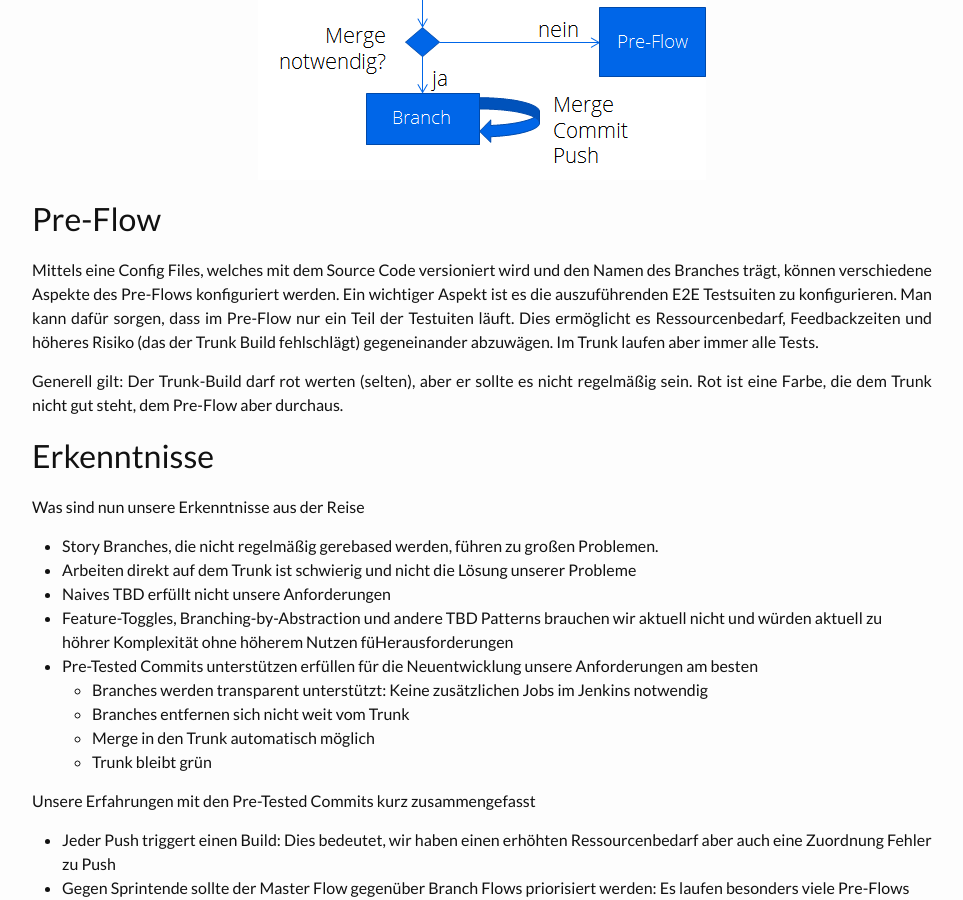
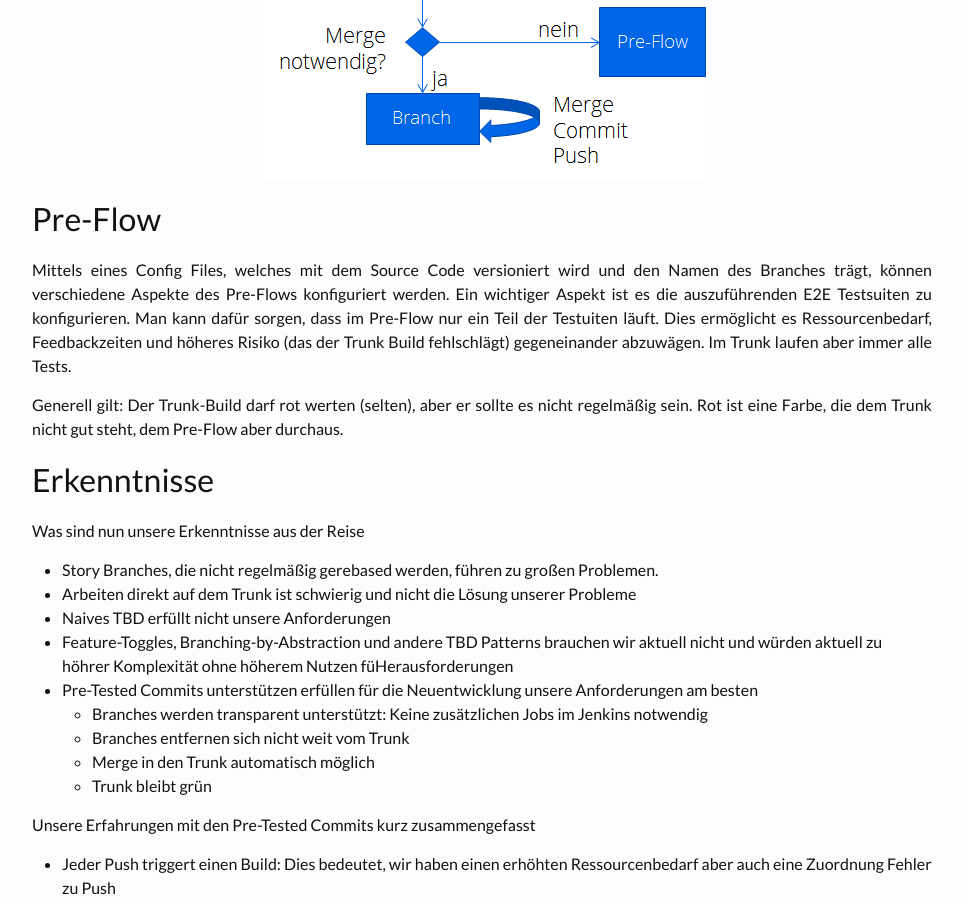
Before and after one commit to opitzconsulting/opitzconsulting.github.io, a Jekyll site: the page built from _posts/2016-11-16-mythos-der-trunk-basierten-entwicklung.md, in a window 1280 px wide and 900 px high, scrolled down 4575 px. Shown: the whole window, without its empty margins (158-1121 px from the left). Built offline with Jekyll 4.4.1, drawn with Linux system fonts in a browser that asks for light colours; nearby versions of some CDN libraries; comment, search, counter and statistics services are not loaded; part of the change alters nothing that is shown; some of the changed text lies outside the part shown.

Commit message:
Update 2016-11-16-mythos-der-trunk-basierten-entwicklung.md
Ein paar typos gefixt

```diff
--- a/_posts/2016-11-16-mythos-der-trunk-basierten-entwicklung.md
+++ b/_posts/2016-11-16-mythos-der-trunk-basierten-entwicklung.md
@@ -127,7 +127,7 @@ Er schreibt nämlich nicht, dass dies auf dem eigenen Rechner erfolgen muss. Er
 
 Paul Hammant beschreibt auch nochmal Googles Workflow:
 
-* One singe repo
+* One single repo
 * Mondrian / Gerrit
 * Extensive Tooling
 
@@ -151,7 +151,7 @@ Und das hat zur Folge:
 * Umbauten in der GUI, aber auch im Backend sorgen dafür, dass zum Teil mehrere Tage der Build fehlschlägt
 * Als Lösung nutzen Teams Branches, allerdings ohne jegliche CI Unterstützung
 
-Dies ist ein guter Zeitpunkt uns nochmal die Anforderungen alle anzuschauen, die wir an einen CI Prozess haben:
+Dies ist ein guter Zeitpunkt uns nochmal alle Anforderungen anzuschauen, die wir an einen CI Prozess haben:
 
 * Bei Abhängigkeiten zwischen den Teams müssen auch Zwischenstände einer Story für andere Teams verfügbar sein
 * Fehler in den Builds bzw. Behebung der Fehler sollen möglichst schnell sichtbar sein
@@ -194,7 +194,7 @@ Der zweite schritt startet keine Pipeline, da durch den Push der Codeänderungen
 
 
 ## Pre-Flow
-Mittels eine Config Files, welches mit dem Source Code versioniert wird und den Namen des Branches trägt, können verschiedene Aspekte des Pre-Flows konfiguriert werden.
+Mittels eines Config Files, welches mit dem Source Code versioniert wird und den Namen des Branches trägt, können verschiedene Aspekte des Pre-Flows konfiguriert werden.
 Ein wichtiger Aspekt ist es die auszuführenden E2E Testsuiten zu konfigurieren.
 Man kann dafür sorgen, dass im Pre-Flow nur ein Teil der Testuiten läuft. Dies ermöglicht es Ressourcenbedarf, Feedbackzeiten und höheres Risiko (das der Trunk Build fehlschlägt)
 gegeneinander abzuwägen. Im Trunk laufen aber immer alle Tests.
```
